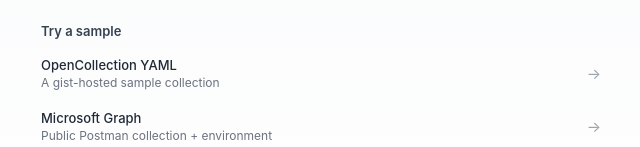
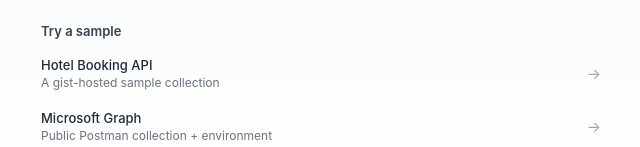
Before and after one commit to abhishek-bruno/bruno-docs-viewer, a React (Vite) app: page / in a window 1280 px wide. Shown: the part 513-660 px from the top of the page, without its empty margins (319-959 px from the left). Built offline with nearby package versions, Linux system fonts and the light colour scheme.

Commit message:
samples: name the gist sample Hotel Booking API

```diff
--- a/src/samples.ts
+++ b/src/samples.ts
@@ -18,7 +18,7 @@
 
 export const SAMPLES: Sample[] = [
   {
-    label: 'OpenCollection YAML',
+    label: 'Hotel Booking API',
     sublabel: 'A gist-hosted sample collection',
     href: (pathname) => `${pathname}?gist=${GIST_ID}`
   },
```
